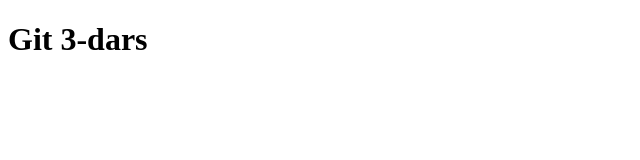
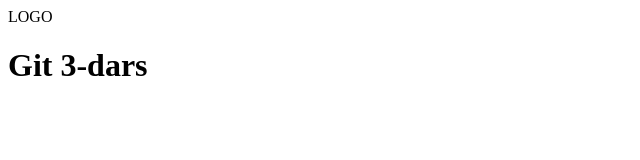
Before and after one commit to egamberdiyevalisherjon/nt-93-2-3, a plain HTML site: page index.html in a window 1280 px wide. Shown: the whole page, without its empty margins (0-640 px from the left). Drawn offline with Linux system fonts and the light colour scheme.

Commit message:
logo qoshildi

```diff
--- a/index.html
+++ b/index.html
@@ -7,6 +7,7 @@
     <title>3-dars</title>
   </head>
   <body>
+    <div class="logo">LOGO</div>
     <h1>Git 3-dars</h1>
   </body>
 </html>
```
